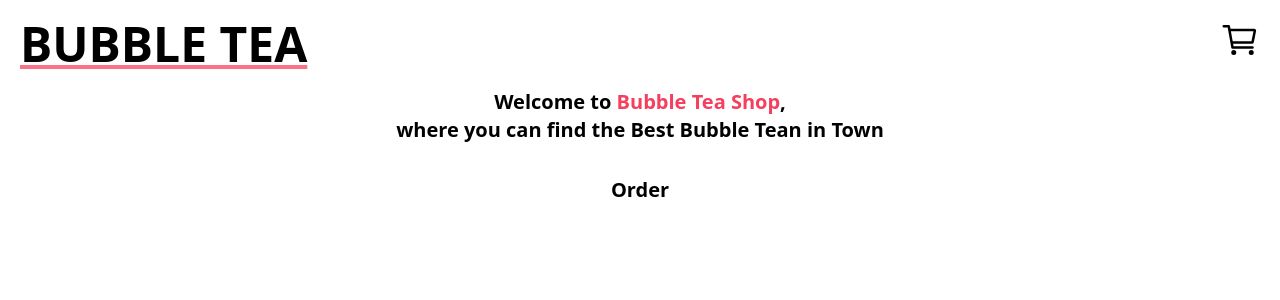
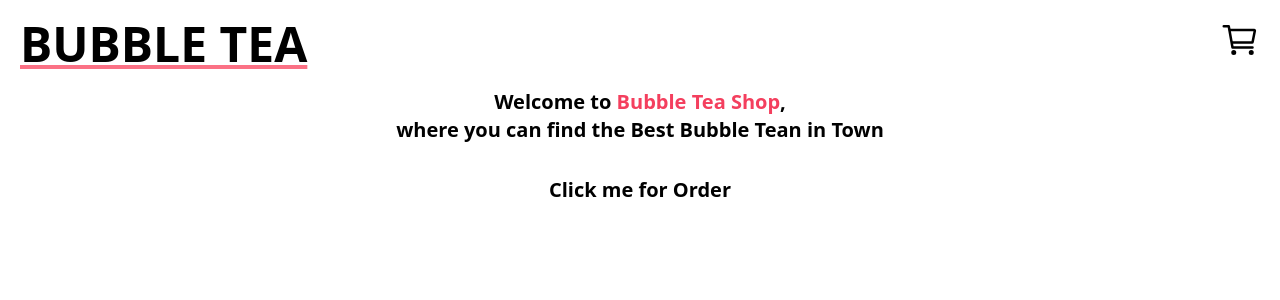
Before and after one commit to VictorYeung0725/bubbleTeaCodingTestForyySearch, a React (Vite) app: page / in a window 1280 px wide. Shown: the top 300 px of the page. Built offline with nearby package versions, Linux system fonts and the light colour scheme.

Commit message:
minor changed

```diff
--- a/src/ui/Home.jsx
+++ b/src/ui/Home.jsx
@@ -10,7 +10,7 @@ function Home() {
       </h1>
 
       <button>
-        <Link to="menu">Order</Link>
+        <Link to="menu">Click me for Order</Link>
       </button>
     </div>
   );
```
Also changed, not shown: 1 other file (tests, documents, lock files or other folders).
